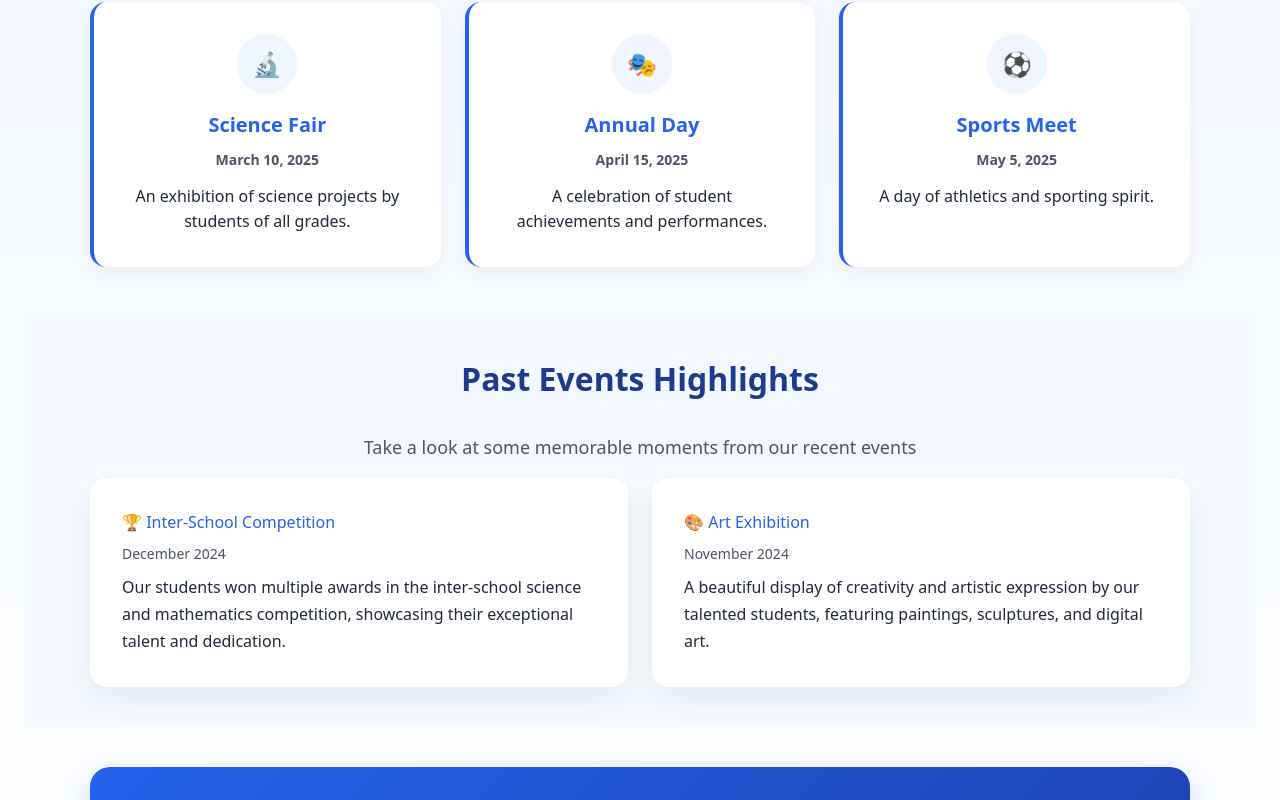
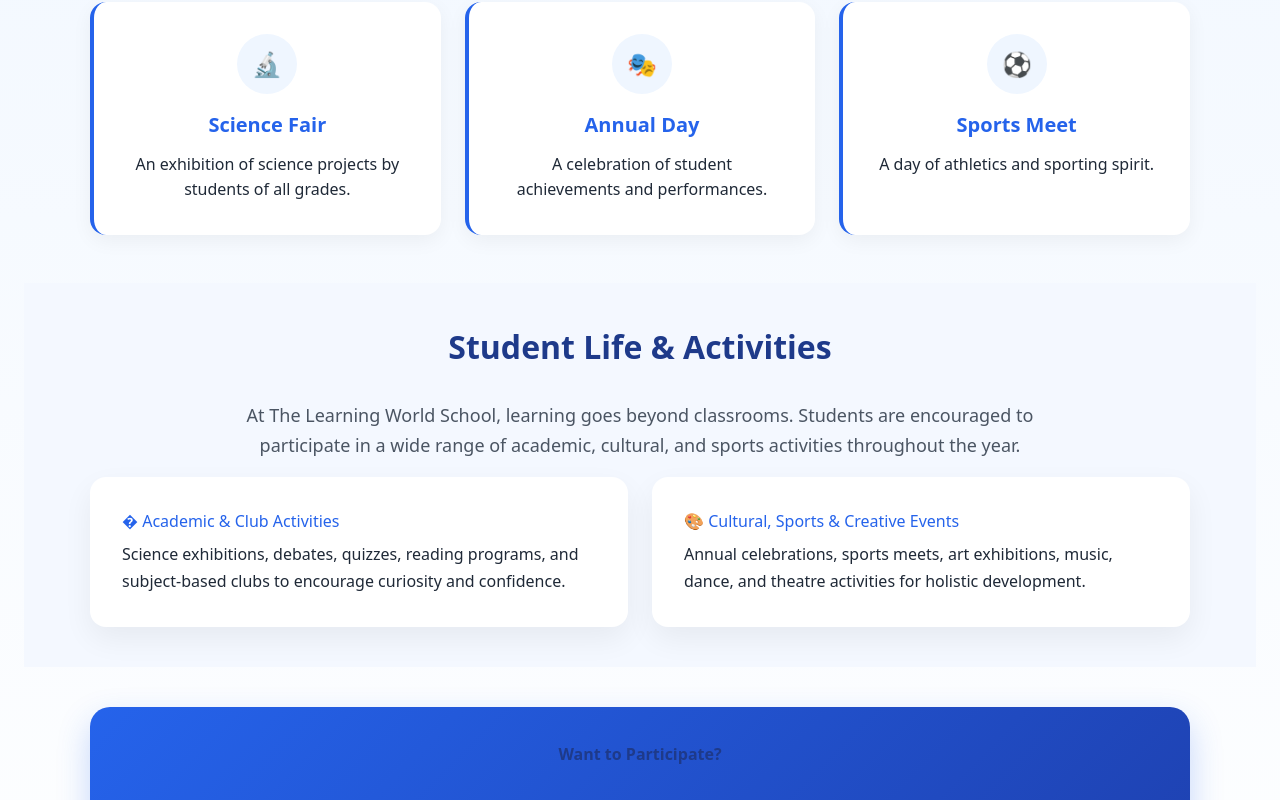
Before and after one commit to aamir7shahab/tlws, a React (Vite) app in the folder school-website/: page /events in a window 1280 px wide. Shown: the part 464-1264 px from the top of the page. Built offline with nearby package versions, Linux system fonts and the light colour scheme.

Commit message:
Added animation

```diff
--- a/school-website/src/pages/Events.jsx
+++ b/school-website/src/pages/Events.jsx
@@ -5,19 +5,16 @@ export default function Events() {
   const events = [
     {
       title: 'Science Fair',
-      date: 'March 10, 2025',
       desc: 'An exhibition of science projects by students of all grades.',
       icon: '🔬',
     },
     {
       title: 'Annual Day',
-      date: 'April 15, 2025',
       desc: 'A celebration of student achievements and performances.',
       icon: '🎭',
     },
     {
       title: 'Sports Meet',
-      date: 'May 5, 2025',
       desc: 'A day of athletics and sporting spirit.',
       icon: '⚽',
     },
@@ -53,38 +50,35 @@ export default function Events() {
         </div>
       </section>
 
-      {/* PAST EVENTS */}
+      {/* STUDENT LIFE PREVIEW */}
       <section className="section-soft">
         <div className="section-container">
-          <h2 className="section-heading">Past Events Highlights</h2>
+          <h2 className="section-heading">Student Life & Activities</h2>
+
           <p className="section-intro mb-4">
-            Take a look at some memorable moments from our recent events
+            At The Learning World School, learning goes beyond classrooms. Students are encouraged
+            to participate in a wide range of academic, cultural, and sports activities throughout
+            the year.
           </p>
 
           <div className="grid-2">
             <div className="card">
               <h4 className="mb-2" style={{ color: 'var(--primary-blue)' }}>
-                🏆 Inter-School Competition
+                � Academic & Club Activities
               </h4>
-              <p className="text-sm-secondary" style={{ marginBottom: '0.5rem' }}>
-                December 2024
-              </p>
               <p>
-                Our students won multiple awards in the inter-school science and mathematics
-                competition, showcasing their exceptional talent and dedication.
+                Science exhibitions, debates, quizzes, reading programs, and subject-based clubs to
+                encourage curiosity and confidence.
               </p>
             </div>
 
             <div className="card">
               <h4 className="mb-2" style={{ color: 'var(--primary-blue)' }}>
-                🎨 Art Exhibition
+                🎨 Cultural, Sports & Creative Events
               </h4>
-              <p className="text-sm-secondary" style={{ marginBottom: '0.5rem' }}>
-                November 2024
-              </p>
               <p>
-                A beautiful display of creativity and artistic expression by our talented students,
-                featuring paintings, sculptures, and digital art.
+                Annual celebrations, sports meets, art exhibitions, music, dance, and theatre
+                activities for holistic development.
               </p>
             </div>
           </div>
--- a/school-website/src/styles/home.css
+++ b/school-website/src/styles/home.css
@@ -9,10 +9,36 @@
   padding: 1.25rem;
   box-shadow: var(--shadow-sm);
   transition: box-shadow 0.2s;
+  animation: bounce-attention 4s ease-in-out infinite;
 }
 
 .announcement-highlight:hover {
   box-shadow: var(--shadow-md);
+  animation-play-state: paused;
+}
+
+@keyframes bounce-attention {
+  0%,
+  100% {
+    transform: translateY(0);
+    box-shadow: var(--shadow-sm);
+  }
+  5% {
+    transform: translateY(-8px);
+    box-shadow: 0 8px 24px rgba(220, 38, 38, 0.2);
+  }
+  10% {
+    transform: translateY(0);
+    box-shadow: var(--shadow-sm);
+  }
+  15% {
+    transform: translateY(-4px);
+    box-shadow: 0 6px 18px rgba(220, 38, 38, 0.15);
+  }
+  20% {
+    transform: translateY(0);
+    box-shadow: var(--shadow-sm);
+  }
 }
 
 .announcement-badge {
```
